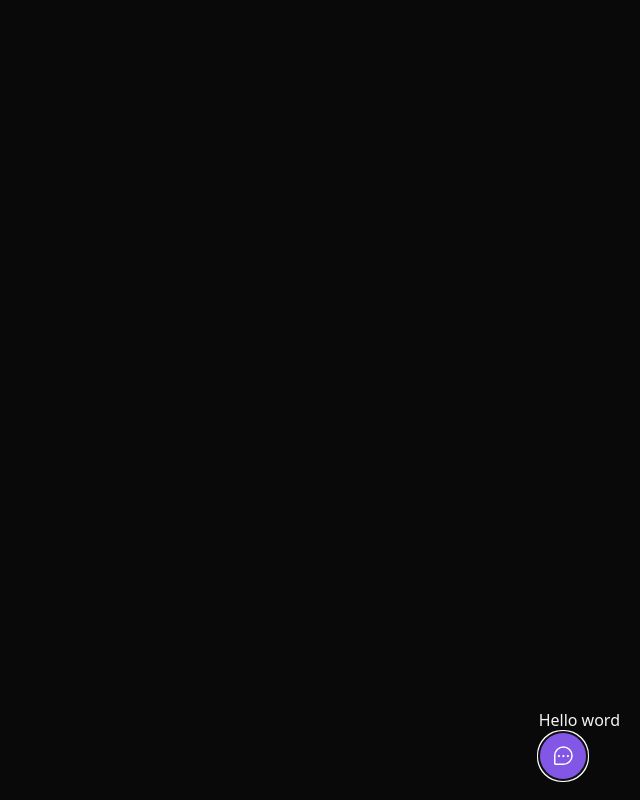
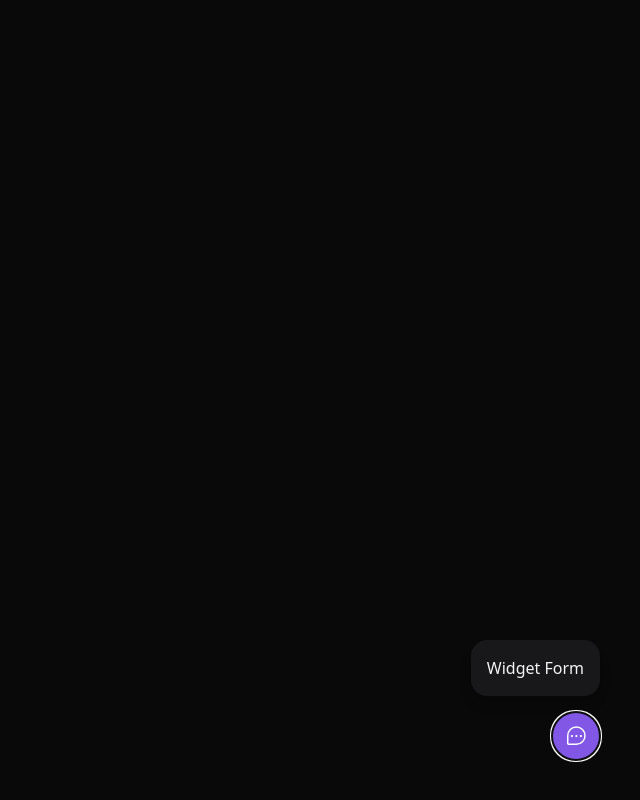
Before and after one commit to ronald-assis/feedback-widget, a React (Vite) app: page / in a window 1280 px wide. Both pictures are taken after a click on the button "Feedback". Shown: the whole page, without its empty margins (640-1280 px from the left). Built offline with nearby package versions, Linux system fonts and the light colour scheme.

Commit message:
fix: Structuring WidgetForm component

```diff
--- a/src/components/Widget.tsx
+++ b/src/components/Widget/index.tsx
@@ -1,10 +1,14 @@
 import { ChatTeardropDots } from 'phosphor-react';
 import { Popover } from '@headlessui/react';
+import { WidgetForm } from '../WidgetForm';
+import styles from './styles.module.css';
 
 export function Widget(){
   return (
-    <Popover className="absolute bottom-5 right-5">
-      <Popover.Panel>Hello word</Popover.Panel>
+    <Popover className={styles.widget}>
+      <Popover.Panel>
+        <WidgetForm />
+      </Popover.Panel>
 
       <Popover.Button  className="bg-brand-500 rounded-full px-3 h-12 text-white flex items-center group">
         <ChatTeardropDots className="w-6 h-6" />
--- /dev/null
+++ b/src/components/Widget/styles.module.css
@@ -0,0 +1,3 @@
+.widget {
+  @apply absolute bottom-4 right-4 md:bottom-10 md:right-10 flex flex-col items-end
+}
--- a/src/components/WidgetForm/index.tsx
+++ b/src/components/WidgetForm/index.tsx
@@ -1,6 +1,8 @@
+import styles from './styles.module.css';
+
 export function WidgetForm(){
   return(
-    <div className="bg-zinc-900 p-4 relative rounded-2xl mb-4 flex flex-col intems-center shadow-lg">
+    <div className={styles.widgetForm}>
       <h1>Widget Form</h1>
     </div>
   )
--- /dev/null
+++ b/src/components/WidgetForm/styles.module.css
@@ -0,0 +1,3 @@
+.widgetForm {
+  @apply bg-zinc-900 p-4 relative rounded-2xl mb-4 flex flex-col items-center shadow-lg w-[calc(100vw-2rem)] md:w-auto
+}
```
